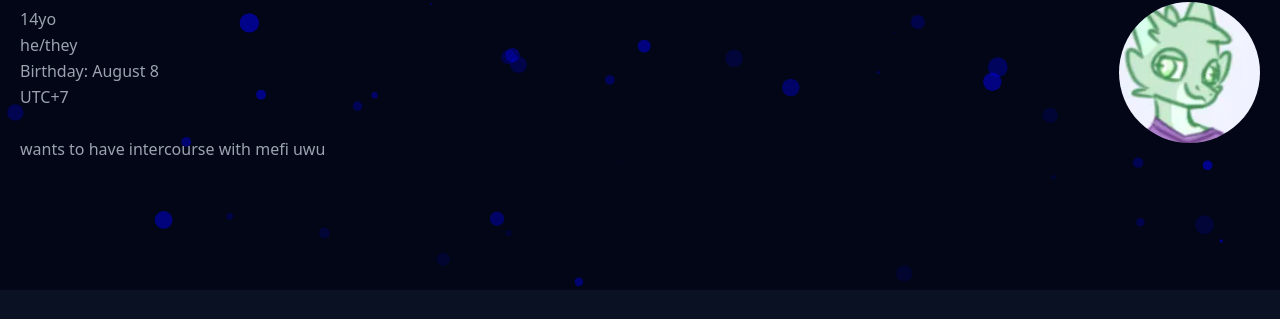
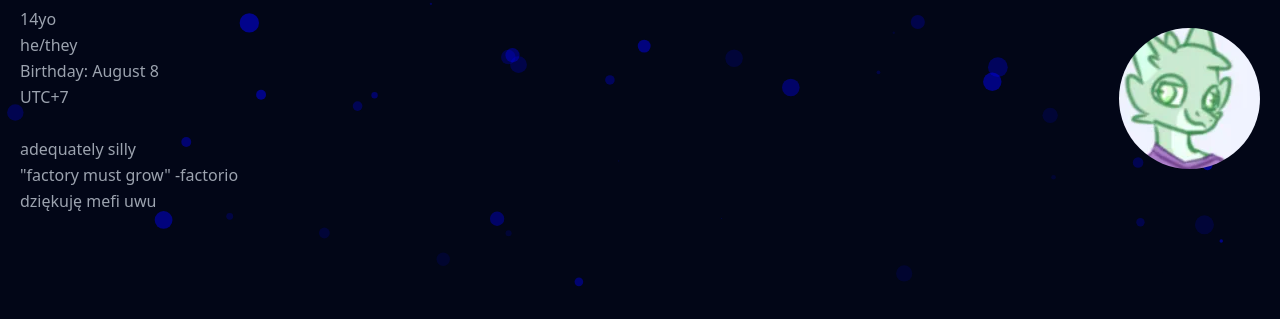
Before and after one commit to gaycats/xiliam, a plain HTML site: page index.html in a window 1280 px wide. Shown: the part 146-465 px from the top of the page. Drawn offline with nearby package versions, Linux system fonts and the light colour scheme.

Commit message:
Update index.html

```diff
--- a/index.html
+++ b/index.html
@@ -19,7 +19,7 @@
         <div class="container mx-auto flex px-5 py-24 md:flex-row flex-col items-center">
           <div class="lg:flex-grow md:w-1/2 lg:pr-24 md:pr-16 flex flex-col md:items-start md:text-left mb-16 md:mb-0 items-center text-center">
             <h1 class="title-font sm:text-4xl text-3xl mb-4 font-medium text-white">Cute shark noise</h1>
-            <p class="mb-8 leading-relaxed">14yo<br>he/they<br>Birthday: August 8<br>UTC+7<br>&nbsp;<br>wants to have intercourse with mefi uwu</p>
+            <p class="mb-8 leading-relaxed">14yo<br>he/they<br>Birthday: August 8<br>UTC+7<br>&nbsp;<br>adequately silly<br>"factory must grow" -factorio<br>dziękuję mefi uwu</p>
           </div>
           <div>
             <img class="object-cover object-center rounded-full" alt="hero" src="icon.png">
```
